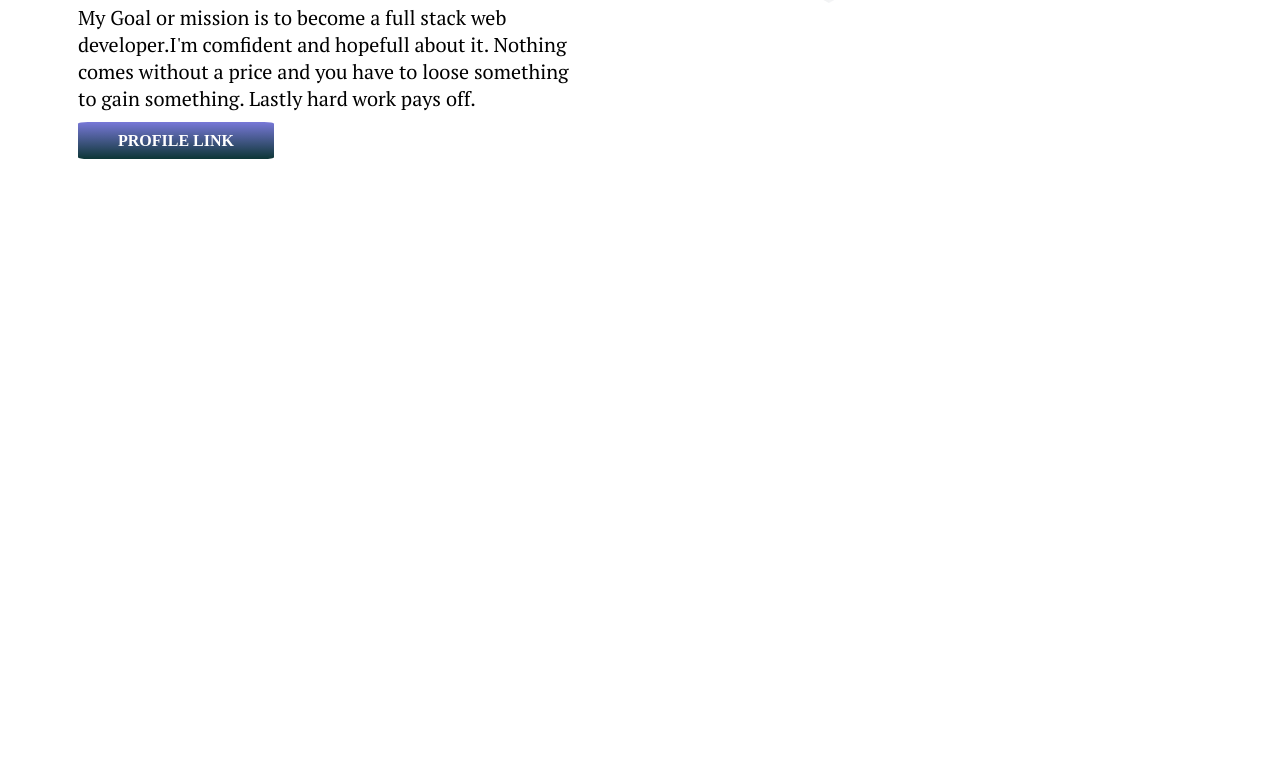
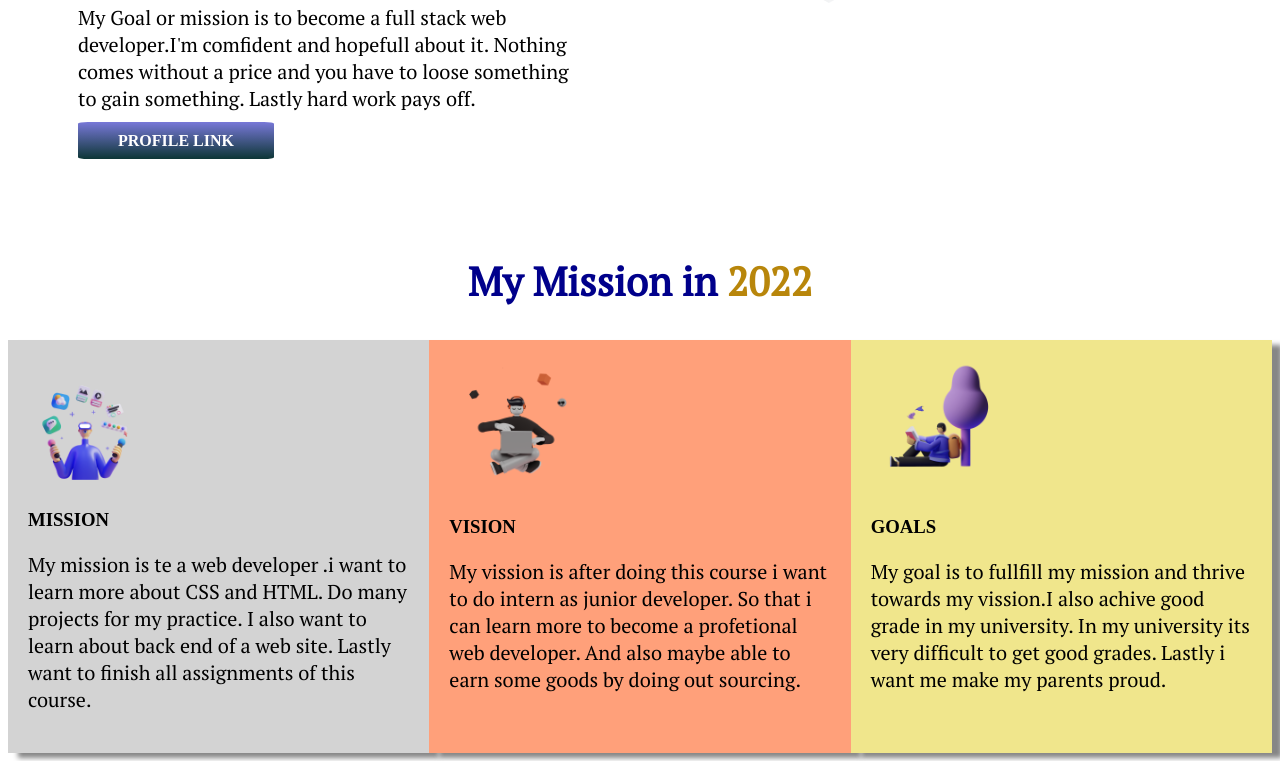
Before and after one commit to TajwarMunim/1st-assignment, a plain HTML site: page index.html in a window 1280 px wide. Shown: the part 381-1142 px from the top of the page. Before the commit the page ends 800 px from the top, so only its background shows below. Drawn offline with Linux system fonts and the light colour scheme; a web font is replaced by a local one.

Commit message:
section part

```diff
--- a/index.html
+++ b/index.html
@@ -32,6 +32,50 @@
         </div>
 
     </section>
+    <div>
+        <h2 class="mission">
+            My Mission in <span id="colorid">2022</span>
+        </h2>
+    </div>
+    <section class="padd">
+
+        <div id="mcolor" class="boxShadow">
+            <img src="mission-2022-main/images/illustrators/illustrator-1.png" alt="">
+            <h3>
+                MISSION
+            </h3>
+            <p>
+                My mission is te a web developer .i want to learn more about CSS and HTML. Do many projects for my
+                practice. I also want to learn about back end of a web site. Lastly want to finish all assignments of
+                this course.
+            </p>
+
+        </div>
+        <div id="vcolor" class="boxShadow">
+            <img src="mission-2022-main/images/illustrators/illustrator-2.png" alt="2">
+            <h3>
+                VISION
+            </h3>
+            <p>
+                My vission is after doing this course i want to do intern as junior developer. So that i can learn more
+                to become a profetional web developer.
+                And also maybe able to earn some goods by doing out sourcing.</p>
+
+        </div>
+        <div id="gcolor" class="boxShadow">
+            <img src="mission-2022-main/images/illustrators/illustrator-3.png" alt="3">
+            <h3>
+                GOALS
+            </h3>
+            <p>
+                My goal is to fullfill my mission and thrive towards my vission.I also achive good grade in my
+                university. In my university its very difficult to get good grades. Lastly i want me make my parents
+                proud.
+            </p>
+
+        </div>
+    </section>
+
 
 
 </body>
--- a/style.css
+++ b/style.css
@@ -28,3 +28,29 @@ a{
     text-decoration: none;
     font-weight: 700;
 }
+.mission{
+    font-family: 'PT Serif', serif;
+    font-size: 40px;
+    color: darkblue;
+    text-align: center;
+}
+#colorid{
+    color: darkgoldenrod;
+}
+.boxShadow{
+    box-shadow: 10px 5px 5px rgb(134, 134, 134);
+    padding: 20px;
+   width: 40%;
+}
+#mcolor{
+    background-color: lightgray;
+}
+#vcolor{
+    background-color: lightsalmon;
+}
+#gcolor{
+    background-color: khaki;
+}
+.boxShadow img{
+    width: 35%;
+}
```
